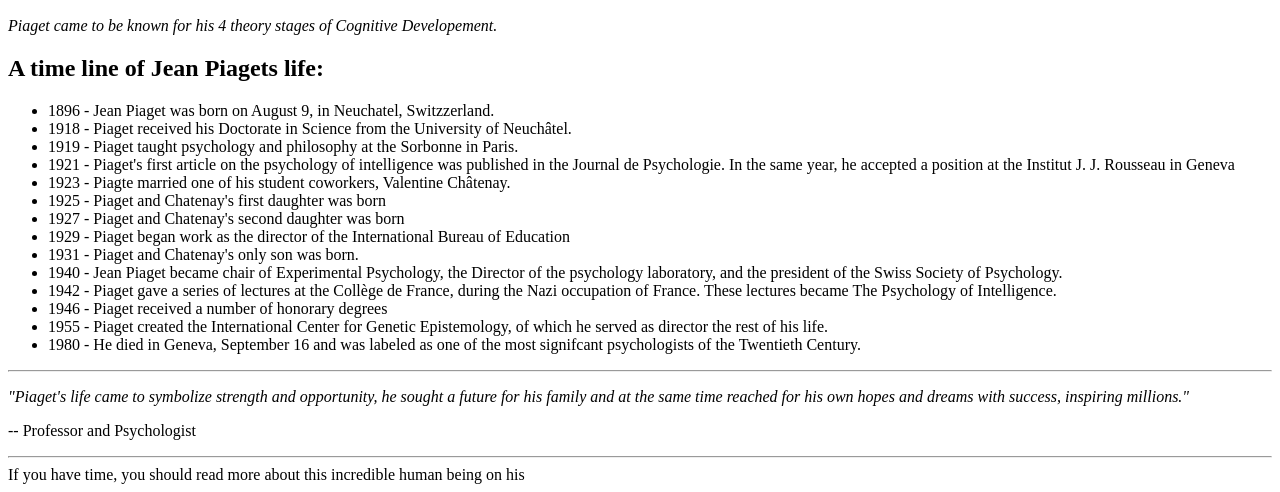
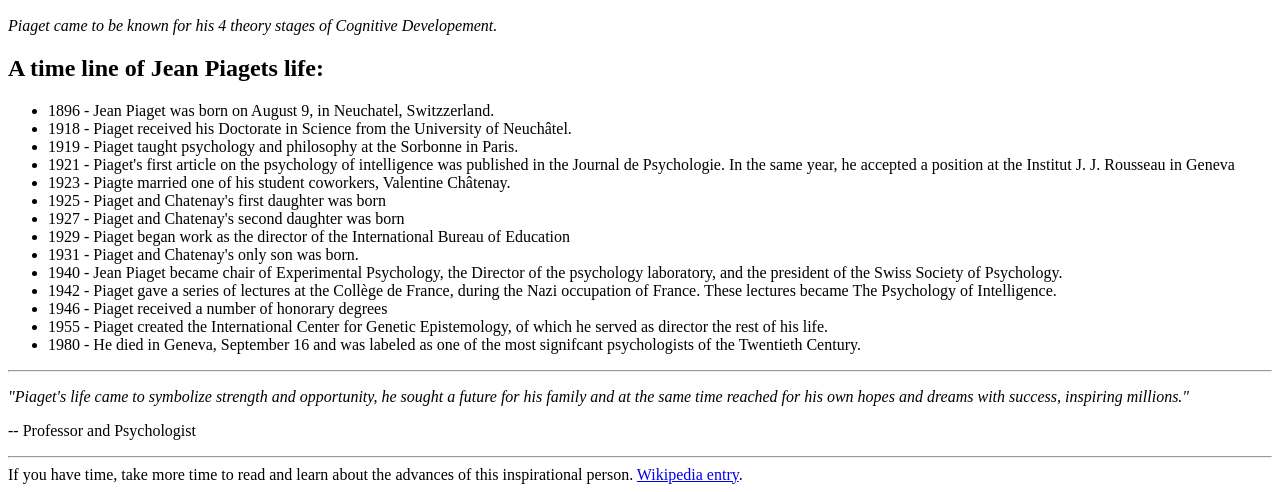
Before and after one commit to Katherine-L/Katherine-L.github.io, a plain HTML site: page index.html in a window 1280 px wide. Shown: the part 417-909 px from the top of the page. Drawn offline with Linux system fonts and the light colour scheme.

Commit message:
Update index.html
test 5

```diff
--- a/index.html
+++ b/index.html
@@ -69,8 +69,8 @@
 
       <footer>
         <div id="footer-content">
-          <secion>If you have time, you should read more about this incredible human being on his <a href="https://webspace.ship.edu/cgboer/piaget.html</a>.
-          </section>
-        </div>
-      </footer>
-    </body>
+            <secion>If you have time, take more time to read and learn about the advances of this inspirational person. <a href="https://en.wikipedia.org/wiki/Jean_Piaget" id="tribute-link" target="_blank">Wikipedia entry</a>.
+            </section>
+          </div>
+        </footer>
+      </body>
```
